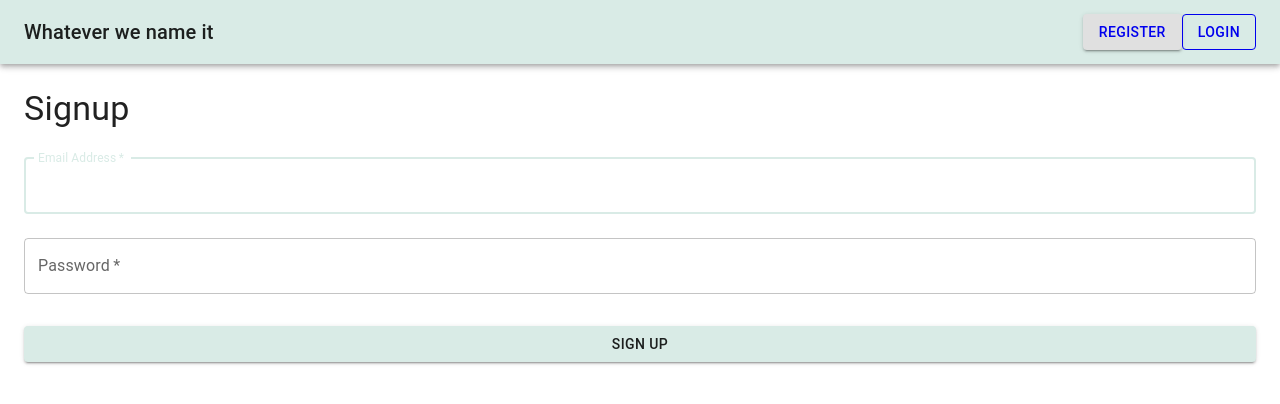
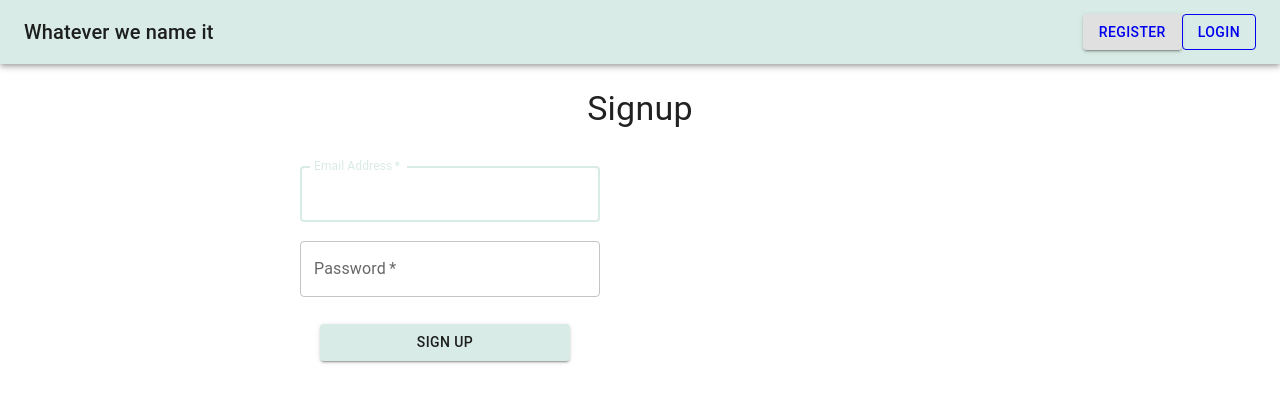
Before and after one commit to gh111331/HackHER24_Cerena_Jonah_Yuchen, a Next.js app: page /signup in a window 1280 px wide. Shown: the top 404 px of the page. Built offline with nearby package versions, Linux system fonts and the light colour scheme.

Commit message:
Update signup.js

```diff
--- a/src/pages/signup.js
+++ b/src/pages/signup.js
@@ -25,7 +25,7 @@ export default function Signup() {
 
     return (
         <>
-            <Typography variant="h4" gutterBottom>
+            <Typography variant="h4" gutterBottom style={{ textAlign: 'center' }}>
                 Signup
             </Typography>
             <Box
@@ -35,6 +35,8 @@ export default function Signup() {
                 sx={{ mt: 1 }}
             >
                 <TextField
+                    style={{ position: 'absolute', top: '150px', left: '300px', width: '300px' }}
+
                     margin="normal"
                     required
                     fullWidth
@@ -47,9 +49,10 @@ export default function Signup() {
                     onChange={(e) => setEmail(e.target.value)}
                 />
                 <TextField
+                    style={{ position: 'absolute', top: '225px', left: '300px', width: '300px' }}
                     margin="normal"
                     required
-                    fullWidth
+
                     name="password"
                     label="Password"
                     type="password"
@@ -63,8 +66,11 @@ export default function Signup() {
                     fullWidth
                     variant="contained"
                     sx={{ mt: 3, mb: 2 }}
+                    style={{ position: 'absolute', top: '300px', left: '320px', width: '250px' }}
                 >
+
                     Sign Up
+
                 </Button>
             </Box>
         </>
```
